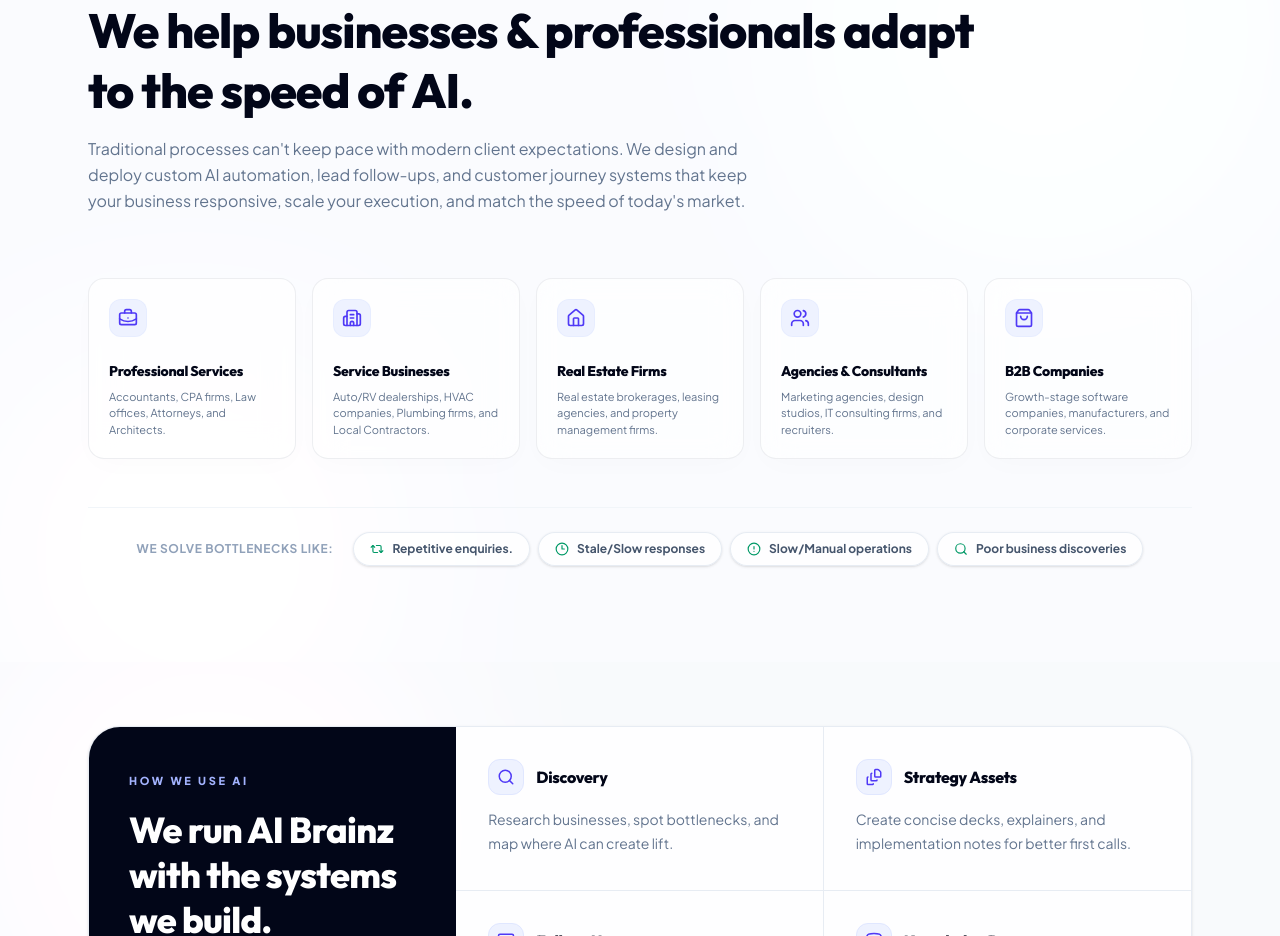
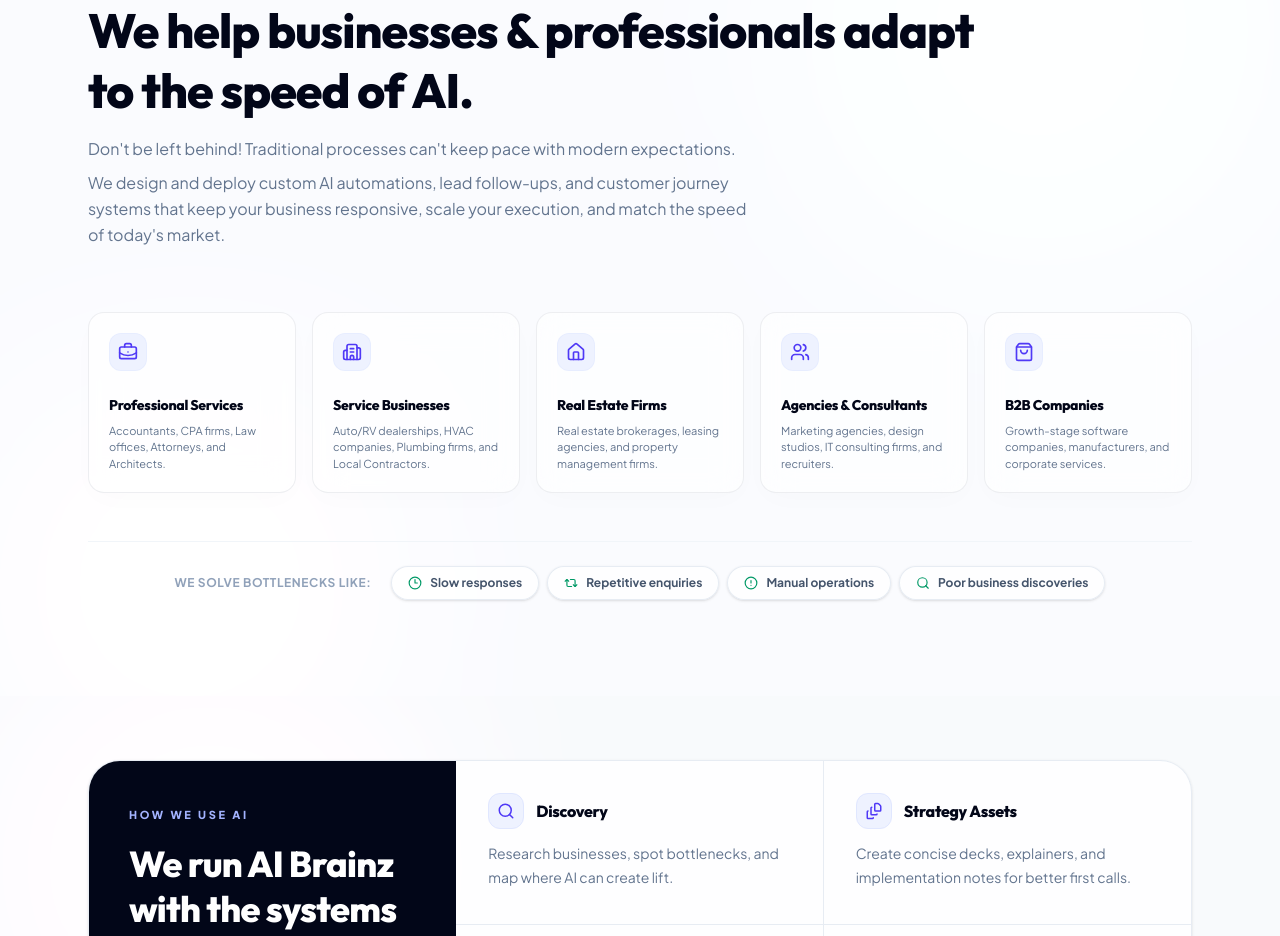
Before and after one commit to princegbabuwo/ai-brainz-website, a Next.js app: page / in a window 1280 px wide. Shown: the part 1360-2296 px from the top of the page. Built offline with nearby package versions, Linux system fonts and the light colour scheme.

Commit message:
Update Who We Help subtext structure with new copy and spacing

```diff
--- a/src/components/WhoWeHelp.jsx
+++ b/src/components/WhoWeHelp.jsx
@@ -31,9 +31,9 @@ const AUDIENCES = [
 ];
 
 const SIGNALS = [
-  { icon: Repeat2, label: 'Repetitive enquiries.' },
-  { icon: Clock3, label: 'Stale/Slow responses' },
-  { icon: AlertCircle, label: 'Slow/Manual operations' },
+  { icon: Clock3, label: 'Slow responses' },
+  { icon: Repeat2, label: 'Repetitive enquiries' },
+  { icon: AlertCircle, label: 'Manual operations' },
   { icon: Search, label: 'Poor business discoveries' }
 ];
 
@@ -53,9 +53,14 @@ export default function WhoWeHelp() {
           <h2 className="text-3xl sm:text-4xl md:text-5xl font-extrabold text-slate-950 font-display leading-tight">
             We help businesses & professionals adapt to the speed of AI.
           </h2>
-          <p className="text-sm sm:text-base text-slate-500 leading-relaxed max-w-2xl">
-            Traditional processes can&apos;t keep pace with modern client expectations. We design and deploy custom AI automation, lead follow-ups, and customer journey systems that keep your business responsive, scale your execution, and match the speed of today&apos;s market.
-          </p>
+          <div className="text-sm sm:text-base text-slate-500 leading-relaxed max-w-2xl space-y-2">
+            <p>
+              Don&apos;t be left behind! Traditional processes can&apos;t keep pace with modern expectations.
+            </p>
+            <p>
+              We design and deploy custom AI automations, lead follow-ups, and customer journey systems that keep your business responsive, scale your execution, and match the speed of today&apos;s market.
+            </p>
+          </div>
         </div>
 
         {/* Audience Grid */}
```
